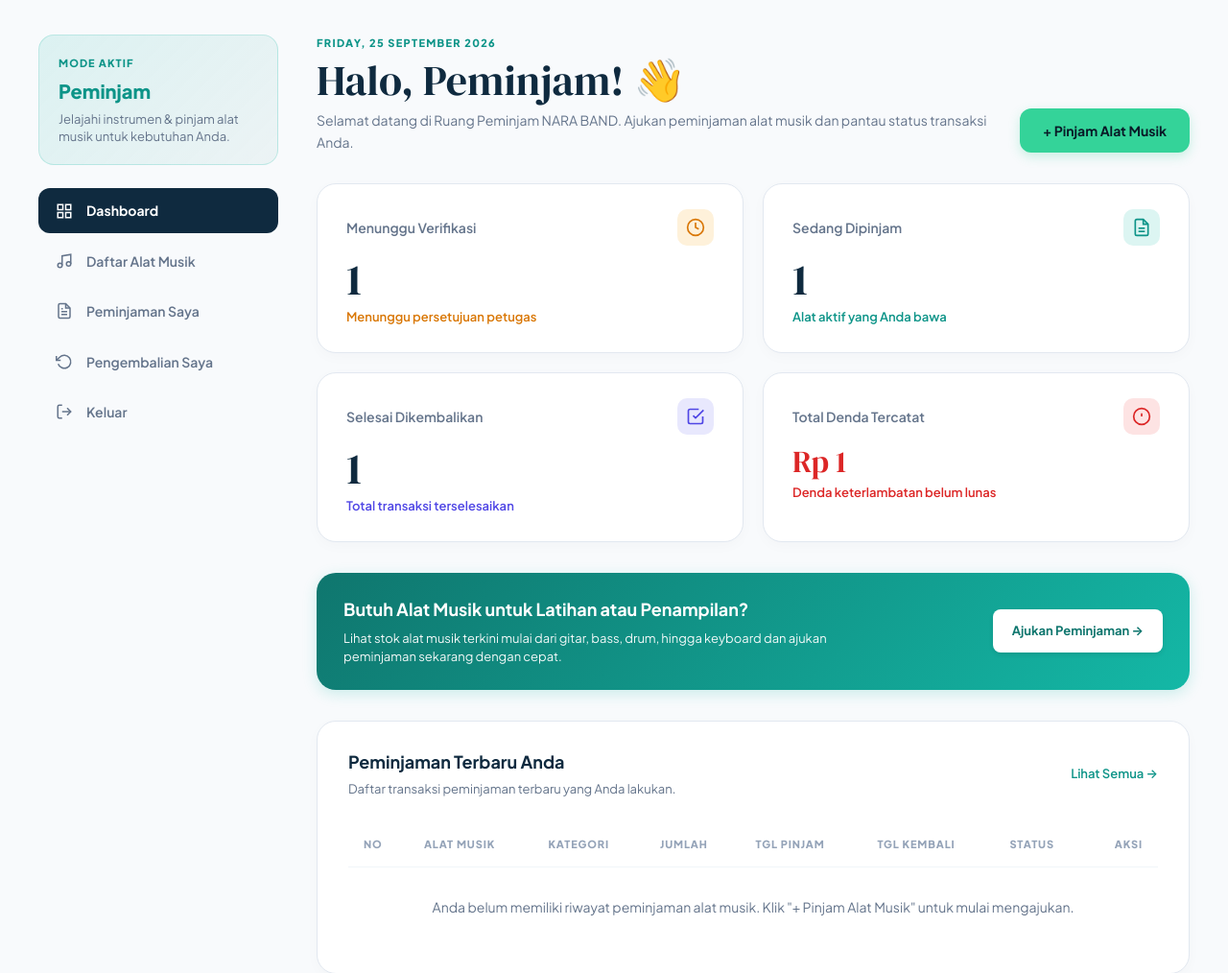
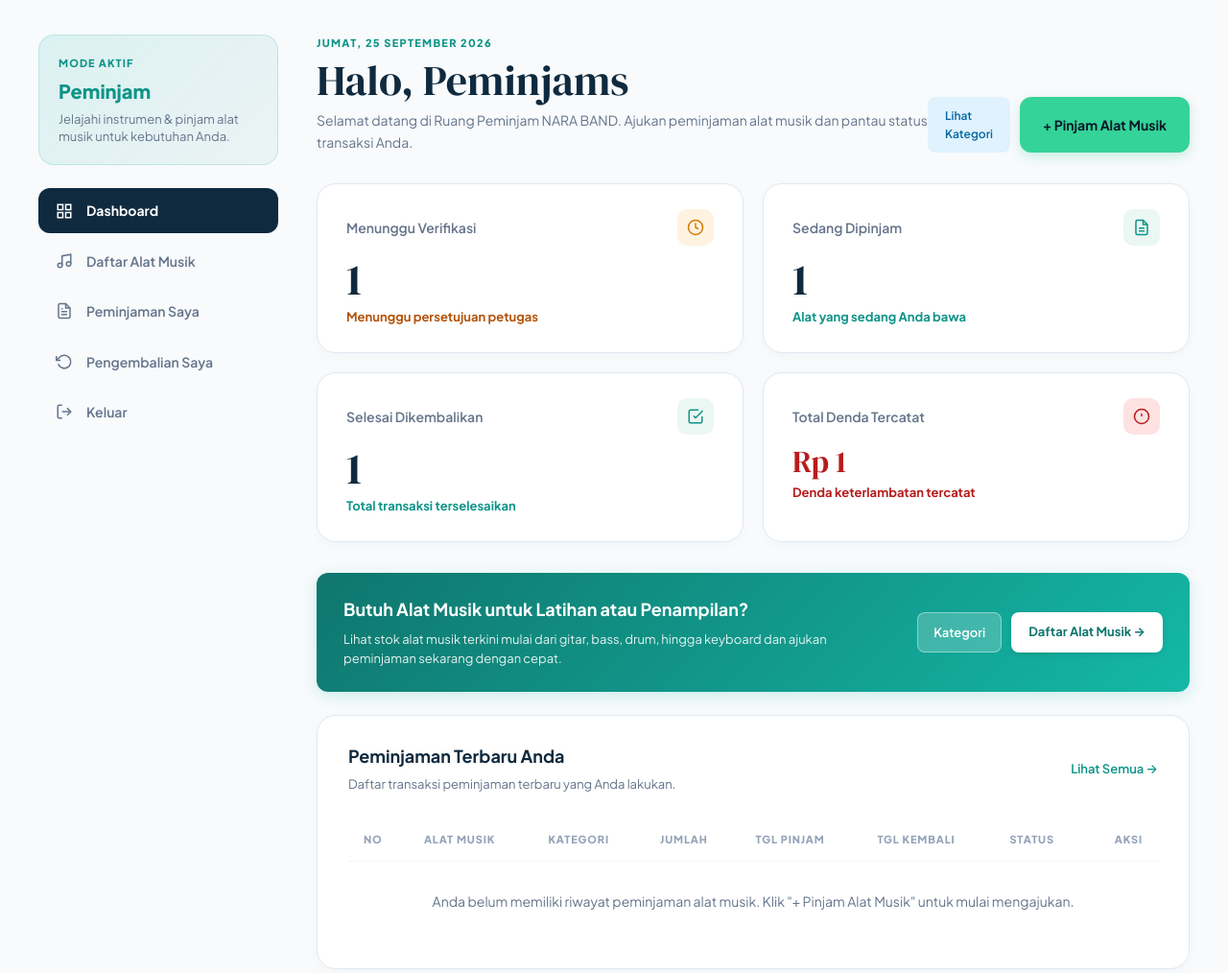
Before and after one commit to luthfid1/Peminjaman_ala_tLabKomputer, a PHP site: template Views/peminjam_dashboard.php in a window 1280 px wide. Shown: the part 75-1089 px from the top of the page at 96% size. Run offline with PHP 8.4, Linux system fonts and the light colour scheme; the template is opened without the code that fills it: most values are stand-ins (such as "Sample title", 1, 10 or a date in 2020).

Commit message:
memperbaiki

```diff
--- a/Views/login.php
+++ b/Views/login.php
@@ -59,7 +59,6 @@
 
             <button type="submit" class="btn-auth-submit">Masuk</button>
         </form>
-
         <div class="auth-footer" style="margin-top: 16px;">
             Belum punya akun? <a href="index.php?c=auth&a=register">Daftar sekarang</a>
         </div>
--- a/Views/peminjam_dashboard.php
+++ b/Views/peminjam_dashboard.php
@@ -4,15 +4,26 @@ $pageTitle = 'Dashboard Peminjam - NARA BAND';
 require_once 'Views/peminjam_header.php';
 ?>
 
+<?php
+$hariArr = ['Minggu', 'Senin', 'Selasa', 'Rabu', 'Kamis', 'Jumat', 'Sabtu'];
+$bulanArr = ['', 'Januari', 'Februari', 'Maret', 'April', 'Mei', 'Juni', 'Juli', 'Agustus', 'September', 'Oktober', 'November', 'Desember'];
+$tglStr = strtoupper($hariArr[date('w')] . ', ' . date('j') . ' ' . $bulanArr[(int)date('n')] . ' ' . date('Y'));
+?>
+
 <div class="admin-header-row">
     <div>
-        <span class="admin-date-label"><?= strtoupper(date('l, d F Y')) ?></span>
-        <h1 class="admin-title">Halo, <?= htmlspecialchars($_SESSION['user']['nama_lengkap'] ?? 'Peminjam') ?>! 👋</h1>
+        <span class="admin-date-label"><?= htmlspecialchars($tglStr) ?></span>
+        <h1 class="admin-title">Halo, <?= htmlspecialchars($_SESSION['user']['nama_lengkap'] ?? 'Peminjam') ?>s</h1>
         <p class="admin-subtitle">Selamat datang di Ruang Peminjam NARA BAND. Ajukan peminjaman alat musik dan pantau status transaksi Anda.</p>
     </div>
-    <a href="index.php?c=peminjam&a=peminjaman" class="btn-add-instrument">
-        + Pinjam Alat Musik
-    </a>
+    <div style="display: flex; gap: 10px;">
+        <a href="index.php?c=peminjam&a=kategori" class="btn-action-edit" style="padding: 10px 18px; font-weight: 600; text-decoration: none;">
+            Lihat Kategori
+        </a>
+        <a href="index.php?c=peminjam&a=katalog" class="btn-add-instrument">
+            + Pinjam Alat Musik
+        </a>
+    </div>
 </div>
 
 <!-- 4 METRIC CARDS GRID -->
@@ -20,22 +31,22 @@ require_once 'Views/peminjam_header.php';
     <div class="metric-card">
         <div class="metric-top-row">
             <span class="metric-label">Menunggu Verifikasi</span>
-            <div class="metric-icon-wrap" style="background: rgba(245, 158, 11, 0.15); color: #d97706;">
-                <svg width="20" height="20" fill="none" stroke="currentColor" stroke-width="2" viewBox="0 0 24 24">
+            <div class="metric-icon-wrap" style="background: rgba(245, 158, 11, 0.12); color: #d97706;">
+                <svg width="18" height="18" fill="none" stroke="currentColor" stroke-width="2" viewBox="0 0 24 24">
                     <circle cx="12" cy="12" r="10"></circle>
                     <polyline points="12 6 12 12 16 14"></polyline>
                 </svg>
             </div>
         </div>
-        <div class="metric-number"><?= $totalPengajuan ?></div>
-        <div class="metric-sub" style="color: #d97706; font-weight: 600;">Menunggu persetujuan petugas</div>
+        <div class="metric-number"><?= (int)$totalPengajuan ?></div>
+        <div class="metric-sub" style="color: #b45309;">Menunggu persetujuan petugas</div>
     </div>
 
     <div class="metric-card">
         <div class="metric-top-row">
             <span class="metric-label">Sedang Dipinjam</span>
-            <div class="metric-icon-wrap" style="background: rgba(20, 184, 166, 0.15); color: var(--teal-dark);">
-                <svg width="20" height="20" fill="none" stroke="currentColor" stroke-width="2" viewBox="0 0 24 24">
+            <div class="metric-icon-wrap">
+                <svg width="18" height="18" fill="none" stroke="currentColor" stroke-width="2" viewBox="0 0 24 24">
                     <path d="M14 2H6a2 2 0 0 0-2 2v16a2 2 0 0 0 2 2h12a2 2 0 0 0 2-2V8z"></path>
                     <polyline points="14 2 14 8 20 8"></polyline>
                     <line x1="16" y1="13" x2="8" y2="13"></line>
@@ -43,53 +54,58 @@ require_once 'Views/peminjam_header.php';
                 </svg>
             </div>
         </div>
-        <div class="metric-number"><?= $totalDipinjam ?></div>
-        <div class="metric-sub" style="color: var(--teal-dark); font-weight: 600;">Alat aktif yang Anda bawa</div>
+        <div class="metric-number"><?= (int)$totalDipinjam ?></div>
+        <div class="metric-sub">Alat yang sedang Anda bawa</div>
     </div>
 
     <div class="metric-card">
         <div class="metric-top-row">
             <span class="metric-label">Selesai Dikembalikan</span>
-            <div class="metric-icon-wrap" style="background: rgba(99, 102, 241, 0.15); color: #4f46e5;">
-                <svg width="20" height="20" fill="none" stroke="currentColor" stroke-width="2" viewBox="0 0 24 24">
+            <div class="metric-icon-wrap">
+                <svg width="18" height="18" fill="none" stroke="currentColor" stroke-width="2" viewBox="0 0 24 24">
                     <polyline points="9 11 12 14 22 4"></polyline>
                     <path d="M21 12v7a2 2 0 0 1-2 2H5a2 2 0 0 1-2-2V5a2 2 0 0 1 2-2h11"></path>
                 </svg>
             </div>
         </div>
-        <div class="metric-number"><?= $totalKembali ?></div>
-        <div class="metric-sub" style="color: #4f46e5; font-weight: 600;">Total transaksi terselesaikan</div>
+        <div class="metric-number"><?= (int)$totalKembali ?></div>
+        <div class="metric-sub">Total transaksi terselesaikan</div>
     </div>
 
     <div class="metric-card">
         <div class="metric-top-row">
             <span class="metric-label">Total Denda Tercatat</span>
-            <div class="metric-icon-wrap" style="background: <?= $totalDenda > 0 ? 'rgba(239, 68, 68, 0.15)' : 'rgba(100, 116, 139, 0.1)' ?>; color: <?= $totalDenda > 0 ? '#dc2626' : '#64748b' ?>;">
-                <svg width="20" height="20" fill="none" stroke="currentColor" stroke-width="2" viewBox="0 0 24 24">
+            <div class="metric-icon-wrap" style="<?= $totalDenda > 0 ? 'background: #fee2e2; color: #b91c1c;' : '' ?>">
+                <svg width="18" height="18" fill="none" stroke="currentColor" stroke-width="2" viewBox="0 0 24 24">
                     <circle cx="12" cy="12" r="10"></circle>
                     <line x1="12" y1="8" x2="12" y2="12"></line>
                     <line x1="12" y1="16" x2="12.01" y2="16"></line>
                 </svg>
             </div>
         </div>
-        <div class="metric-number" style="font-size: 32px; color: <?= $totalDenda > 0 ? '#dc2626' : 'inherit' ?>;">
+        <div class="metric-number" style="font-size: 32px; <?= $totalDenda > 0 ? 'color: #b91c1c;' : '' ?>">
             Rp <?= number_format($totalDenda, 0, ',', '.') ?>
         </div>
-        <div class="metric-sub" style="color: <?= $totalDenda > 0 ? '#dc2626' : '#64748b' ?>; font-weight: 600;">
-            <?= $totalDenda > 0 ? 'Denda keterlambatan belum lunas' : 'Tidak ada denda tertunggak' ?>
+        <div class="metric-sub" style="<?= $totalDenda > 0 ? 'color: #b91c1c;' : 'color: var(--teal-dark);' ?>">
+            <?= $totalDenda > 0 ? 'Denda keterlambatan tercatat' : 'Bebas tunggakan denda' ?>
         </div>
     </div>
 </div>
 
 <!-- CTA BANNER -->
-<div style="background: linear-gradient(135deg, #0f766e 0%, #14b8a6 100%); border-radius: var(--radius-xl); padding: 24px 28px; color: white; margin-bottom: 32px; display: flex; justify-content: space-between; align-items: center; box-shadow: 0 4px 15px rgba(20, 184, 166, 0.2);">
+<div style="background: linear-gradient(135deg, #0f766e 0%, #14b8a6 100%); border-radius: 12px; padding: 24px 28px; color: white; margin-bottom: 24px; display: flex; justify-content: space-between; align-items: center; box-shadow: 0 4px 15px rgba(20, 184, 166, 0.2);">
     <div>
-        <h3 style="margin: 0 0 6px 0; font-size: 18px; font-weight: 700; color: white;">Butuh Alat Musik untuk Latihan atau Penampilan?</h3>
-        <p style="margin: 0; font-size: 13px; opacity: 0.95; max-width: 550px; line-height: 1.5;">Lihat stok alat musik terkini mulai dari gitar, bass, drum, hingga keyboard dan ajukan peminjaman sekarang dengan cepat.</p>
+        <h3 style="margin: 0 0 6px 0; font-size: 18px; font-weight: 700;">Butuh Alat Musik untuk Latihan atau Penampilan?</h3>
+        <p style="margin: 0; font-size: 13px; opacity: 0.9; max-width: 550px;">Lihat stok alat musik terkini mulai dari gitar, bass, drum, hingga keyboard dan ajukan peminjaman sekarang dengan cepat.</p>
     </div>
-    <a href="index.php?c=peminjam&a=peminjaman" style="background: white; color: #0f766e; padding: 12px 20px; border-radius: 8px; font-weight: 700; text-decoration: none; font-size: 13px; white-space: nowrap; box-shadow: 0 2px 5px rgba(0,0,0,0.1);">
-        Ajukan Peminjaman &rarr;
-    </a>
+    <div style="display: flex; gap: 10px;">
+        <a href="index.php?c=peminjam&a=kategori" style="background: rgba(255,255,255,0.2); color: white; border: 1px solid rgba(255,255,255,0.4); padding: 10px 16px; border-radius: 8px; font-weight: 600; text-decoration: none; font-size: 13px; white-space: nowrap;">
+            Kategori
+        </a>
+        <a href="index.php?c=peminjam&a=katalog" style="background: white; color: #0f766e; padding: 10px 18px; border-radius: 8px; font-weight: 700; text-decoration: none; font-size: 13px; white-space: nowrap; box-shadow: 0 2px 5px rgba(0,0,0,0.1);">
+            Daftar Alat Musik &rarr;
+        </a>
+    </div>
 </div>
 
 <!-- RIWAYAT TERBARU -->
```
